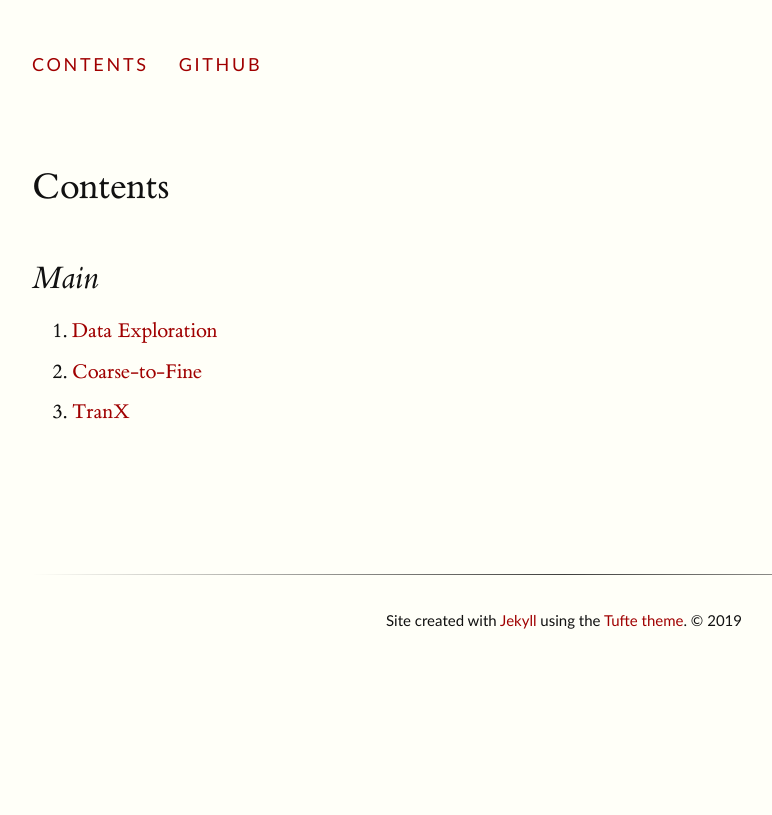
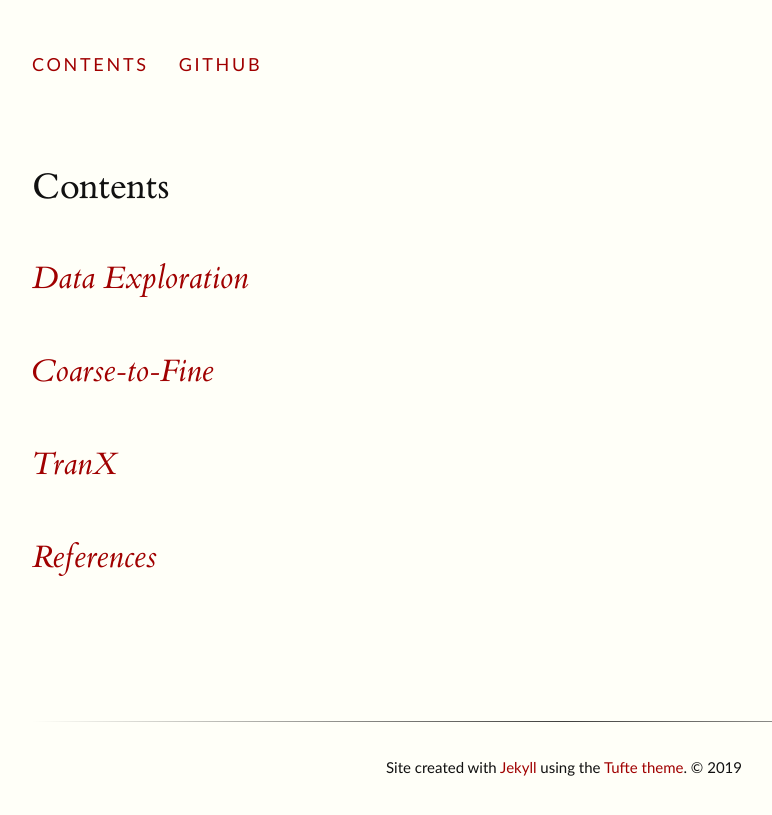
Before and after one commit to code-gen/code-gen.github.io, a Jekyll site: the page built from index.md, in a window 1280 px wide. Shown: the top 815 px of the page, without its empty margins (128-900 px from the left). Built offline with Jekyll 4.4.1, drawn with Linux system fonts in a browser that asks for light colours.

Commit message:
Add references.

```diff
--- a/index.md
+++ b/index.md
@@ -3,7 +3,7 @@ layout: post
 title: Contents
 ---
 
-## Main
-1. [Data Exploration](contents/data-exploration/)
-2. [Coarse-to-Fine](contents/coarse-to-fine/)
-3. [TranX](contents/tranx/)
+## [Data Exploration](contents/data-exploration/)
+## [Coarse-to-Fine](contents/coarse-to-fine/)
+## [TranX](contents/tranx/)
+## [References](contents/references)
```
Also changed, not shown: contents/references/index.md (added, +8 -0 lines).
